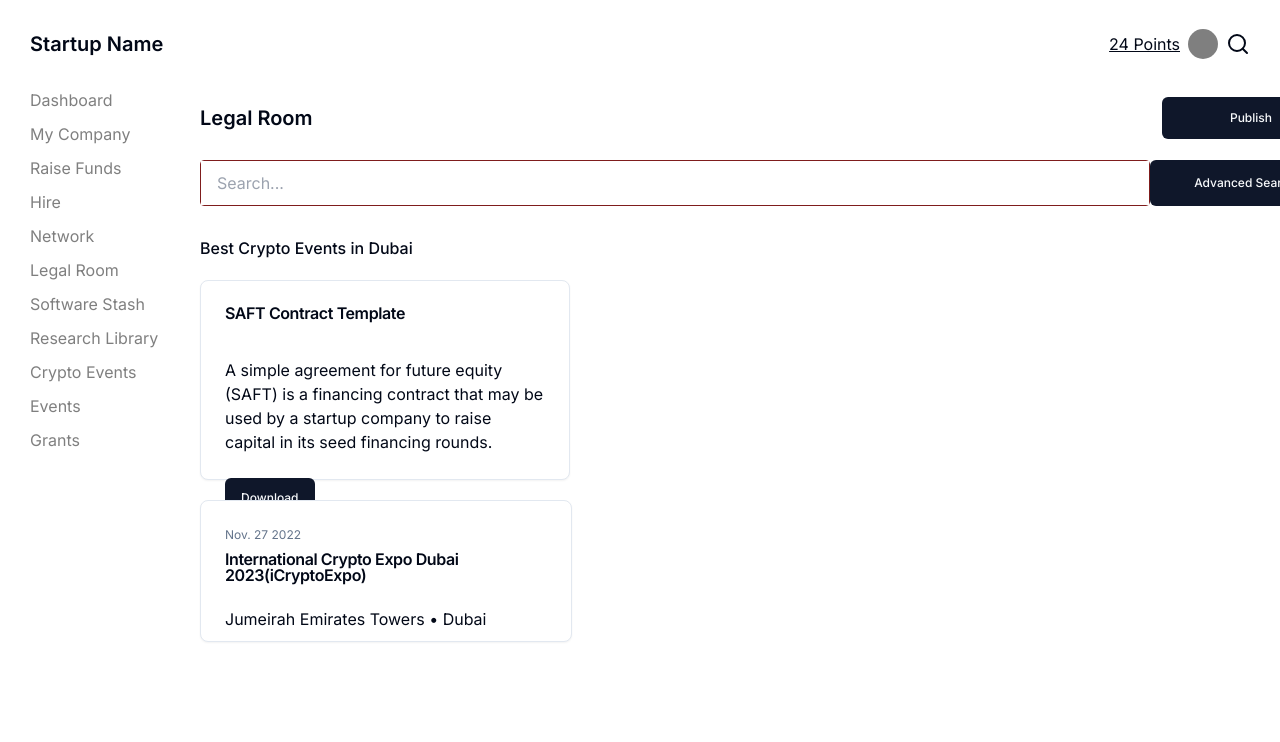
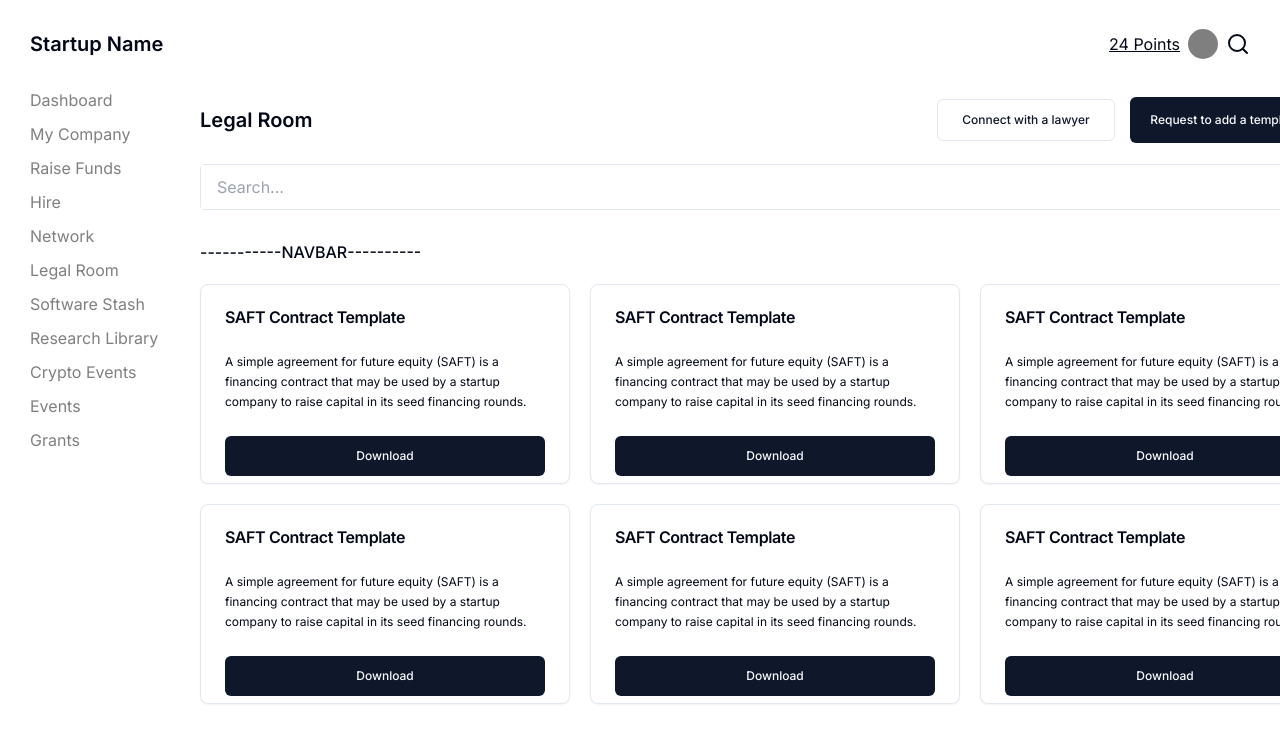
Before and after one commit to ShaikhNabeelShabbir/unbundl-web, a React (Vite) app: page /founder-dashboard in a window 1280 px wide. Both pictures are taken after a click on the button "Legal Room". Shown: the top 742 px of the page. Built offline with nearby package versions, Linux system fonts and the light colour scheme.

Commit message:
formatted legal room

```diff
--- a/src/pages/startup/leagal-room.tsx
+++ b/src/pages/startup/leagal-room.tsx
@@ -11,58 +11,137 @@ import {
 
 const LegalRoom: React.FC = () => {
   return (
-    <div className="flex">
+    <div className="flex ">
       <div className="flex-1 py-[97px]">
         <div className="flex items-center justify-between">
           <p className="font-semibold text-[20px]">Legal Room</p>
-          <Button className="w-[178px] h-[42px] mr-[30px]">Publish</Button>
+          <Button
+            variant="secondary"
+            className="w-[178px] h-[42px] mr-[15px] ml-auto bg-white border"
+          >
+            Connect with a lawyer{" "}
+          </Button>
+          <Button className="w-[190px] h-[46px] mr-[30px]">
+            Request to add a template{" "}
+          </Button>
         </div>
         <div className="flex items-center justify-between mt-[21px]">
-          <div className="flex w-[950px] h-[46px] border border-red-900 rounded-[4px]">
+          <div className="flex w-[1150px] h-[46px] border rounded-[4px]">
             <input
               type="text"
               className="w-full px-4 py-2 outline-none"
               placeholder="Search..."
             />
           </div>
-          <Button className="w-[190px] h-[46px] mr-[30px]">
-            Advanced Search
-          </Button>
         </div>
         <div className="mt-[30px] mb-[20px] font-medium text-base">
-          Best Crypto Events in Dubai{" "}
+          -----------NAVBAR----------
         </div>
         <div className="flex flex-col space-y-[20px]">
           <div className="flex flex-row space-x-[20px]">
-            <Card className="w-[370px] h-[200px]">
+            <Card className="w-[370px] h-[200px] flex flex-col justify-between">
               <CardHeader>
                 <CardTitle className="w-[330px] h-[19px]">
                   SAFT Contract Template{" "}
                 </CardTitle>
               </CardHeader>
-              <CardContent>
-                <p className="mt-[10px]">
+              <CardContent className="flex-grow">
+                <p className="font-normal text-sm">
                   A simple agreement for future equity (SAFT) is a financing
                   contract that may be used by a startup company to raise
                   capital in its seed financing rounds.
                 </p>
               </CardContent>
               <CardFooter>
-                <Button>Download</Button>
+                <Button className="w-full">Download</Button>
+              </CardFooter>
+            </Card>
+            <Card className="w-[370px] h-[200px] flex flex-col justify-between">
+              <CardHeader>
+                <CardTitle className="w-[330px] h-[19px]">
+                  SAFT Contract Template{" "}
+                </CardTitle>
+              </CardHeader>
+              <CardContent className="flex-grow">
+                <p className="font-normal text-sm">
+                  A simple agreement for future equity (SAFT) is a financing
+                  contract that may be used by a startup company to raise
+                  capital in its seed financing rounds.
+                </p>
+              </CardContent>
+              <CardFooter>
+                <Button className="w-full">Download</Button>
+              </CardFooter>
+            </Card>
+            <Card className="w-[370px] h-[200px] flex flex-col justify-between">
+              <CardHeader>
+                <CardTitle className="w-[330px] h-[19px]">
+                  SAFT Contract Template{" "}
+                </CardTitle>
+              </CardHeader>
+              <CardContent className="flex-grow">
+                <p className="font-normal text-sm">
+                  A simple agreement for future equity (SAFT) is a financing
+                  contract that may be used by a startup company to raise
+                  capital in its seed financing rounds.
+                </p>
+              </CardContent>
+              <CardFooter>
+                <Button className="w-full">Download</Button>
               </CardFooter>
             </Card>
           </div>
           <div className="flex flex-row space-x-[20px]">
-            <Card className="w-[372px] h-[142px]">
+            <Card className="w-[370px] h-[200px] flex flex-col justify-between">
               <CardHeader>
-                <CardDescription>Nov. 27 2022</CardDescription>
-                <CardTitle>
-                  International Crypto Expo Dubai 2023(iCryptoExpo)
+                <CardTitle className="w-[330px] h-[19px]">
+                  SAFT Contract Template{" "}
                 </CardTitle>
               </CardHeader>
-              <CardContent>
-                <p>Jumeirah Emirates Towers • Dubai</p>
+              <CardContent className="flex-grow">
+                <p className="font-normal text-sm">
+                  A simple agreement for future equity (SAFT) is a financing
+                  contract that may be used by a startup company to raise
+                  capital in its seed financing rounds.
+                </p>
               </CardContent>
+              <CardFooter>
+                <Button className="w-full">Download</Button>
+              </CardFooter>
+            </Card>
+            <Card className="w-[370px] h-[200px] flex flex-col justify-between">
+              <CardHeader>
+                <CardTitle className="w-[330px] h-[19px]">
+                  SAFT Contract Template{" "}
+                </CardTitle>
+              </CardHeader>
+              <CardContent className="flex-grow">
+                <p className="font-normal text-sm">
+                  A simple agreement for future equity (SAFT) is a financing
+                  contract that may be used by a startup company to raise
+                  capital in its seed financing rounds.
+                </p>
+              </CardContent>
+              <CardFooter>
+                <Button className="w-full">Download</Button>
+              </CardFooter>
+            </Card>
+            <Card className="w-[370px] h-[200px] flex flex-col justify-between">
+              <CardHeader>
+                <CardTitle className="w-[330px] h-[19px]">
+                  SAFT Contract Template{" "}
+                </CardTitle>
+              </CardHeader>
+              <CardContent className="flex-grow">
+                <p className="font-normal text-sm">
+                  A simple agreement for future equity (SAFT) is a financing
+                  contract that may be used by a startup company to raise
+                  capital in its seed financing rounds.
+                </p>
+              </CardContent>
+              <CardFooter>
+                <Button className="w-full">Download</Button>
+              </CardFooter>
             </Card>
           </div>
         </div>
```
